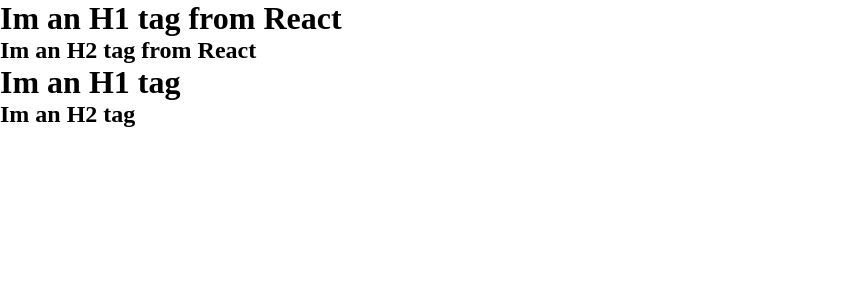
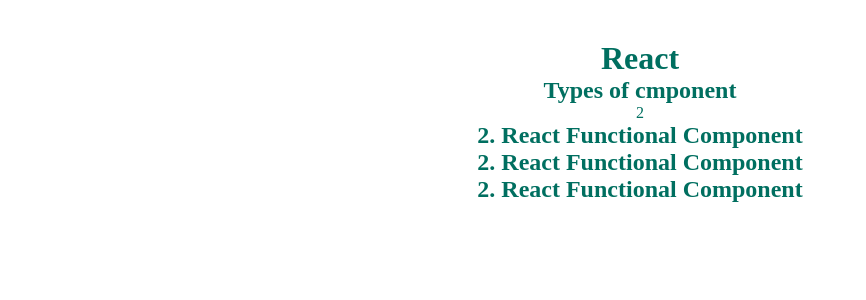
Before and after one commit to dharanip18/React, a React (Vite) app: page / in a window 1280 px wide. Shown: the top 300 px of the page, without its empty margins (0-866 px from the left). Built offline with nearby package versions, Linux system fonts and the light colour scheme.

Commit message:
Episode -03

```diff
--- a/App.js
+++ b/App.js
@@ -1,5 +1,5 @@
 import React from "react";
-import ReactDOM from "react-dom";
+import ReactDOM from "react-dom/client";
 
 const heading = React.createElement(
   //React.createElement - creates js object not an element - render will convert object to element
@@ -21,20 +21,57 @@
  * </div>
  */
 
-const parent = React.createElement("div", { id: "parent" }, [
-  React.createElement("div", { id: "child" }, [
-    React.createElement("h1", {}, "Im an H1 tag from React"),
-    React.createElement("h2", {}, "Im an H2 tag from React"),
-  ]),
-  React.createElement("div", { id: "child2" }, [
-    React.createElement("h1", {}, "Im an H1 tag"),
-    React.createElement("h2", {}, "Im an H2 tag"),
-  ]),
-]);
+// const parent = React.createElement("div", { id: "parent" }, [
+//   React.createElement("div", { id: "child" }, [
+//     React.createElement("h1", {}, "Im an H1 tag from React"),
+//     React.createElement("h2", {}, "Im an H2 tag from React"),
+//   ]),
+//   React.createElement("div", { id: "child2" }, [
+//     React.createElement("h1", {}, "Im an H1 tag"),
+//     React.createElement("h2", {}, "Im an H2 tag"),
+//   ]),
+// ]);
 
 //The above structure looks ugly that whys jsx came into picture
 
-console.log("Heading", parent); //object
+//console.log("Heading", parent); //object
+
+// JSX - is not HTML inside JS
+//     - Looks HTML/XML Like syntax
+const jsxHeading = (
+  <h1 className="heading" tabIndex="5" id="mainHeading">
+    This is from JSX
+  </h1>
+);
+console.log(jsxHeading);
+
+// React Components - 2.Functional Component - always start with CaptialLetter - function returning ReactElement / JSX is functional component
+
+//component with return
+const Title = () => {
+  return <h2>2. React Functional Component</h2>;
+};
+
+const title = <h2>Types of cmponent</h2>;
+//component without return
+//component composition - Composing two components within one another
+const number = 2;
+const Header = () => (
+  <div id="container">
+    <h1 className="heading">React</h1>
+    {title}
+    {/* {} - run any js code  */}
+    {number}
+    <Title></Title>
+    <Title />
+    {Title()}
+  </div>
+);
 
 const root = ReactDOM.createRoot(document.getElementById("root"));
-root.render(parent); // render - responsible for converting objects into html tags
+
+// render ReactElement
+//root.render(jsxHeading); // render - responsible for converting objects into html tags
+
+// render Component
+root.render(<Header />);
--- a/index.css
+++ b/index.css
@@ -2,8 +2,8 @@
     padding:0;
     margin:0;
 }
-#mainHeading{
- max-width:800px;
+#container{
+ max-width:1216px;
  margin:40px auto;
  color:#006f60;
  text-align: center;
--- a/index.html
+++ b/index.html
@@ -8,7 +8,8 @@
   </head>
   <body>
     <div id="root">
-      <h1>Will I be loaded?</h1>
+      <h1>Not Rendered</h1>
+      <!-- <h1>Will I be loaded?</h1> -->
       <!-- everything inside root will be replaced by root.render not appended-->
     </div>
     <!-- React CDN - injecting react into the project -->
--- a/package.json
+++ b/package.json
@@ -3,6 +3,8 @@
   "version": "1.0.0",
   "description": "This is MY React learnings.",
   "scripts": {
+    "start":"parcel index.html",
+    "build":"parcel build index.html",
     "test": "jest"
   },
   "repository": {
```
Also changed, not shown: Z_notes.txt.
